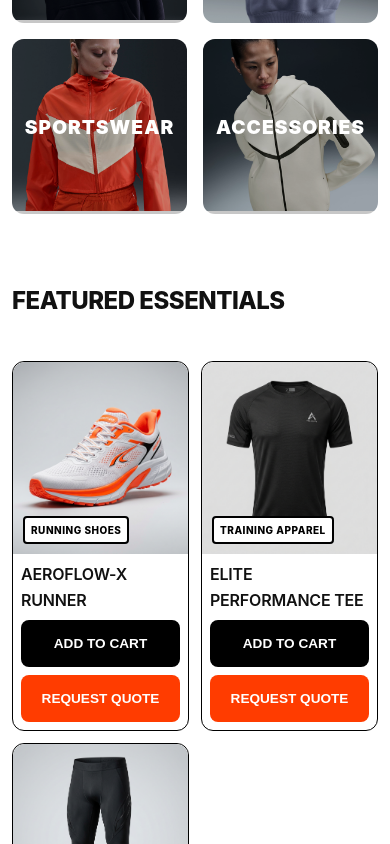
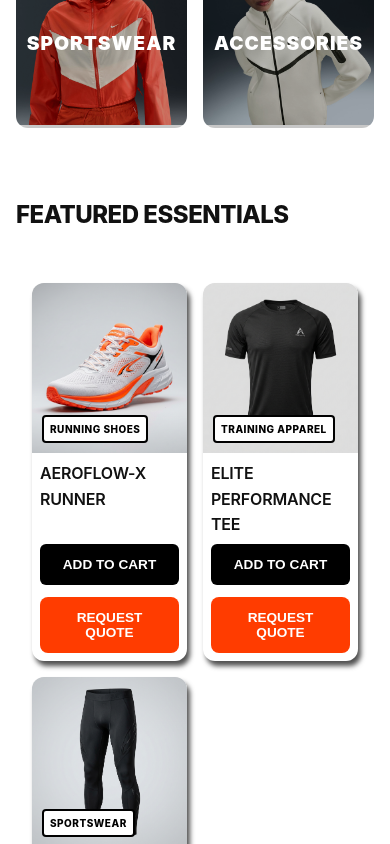
Before and after one commit to SamraanAhmed/zaliindustry, a Next.js app: page / in a window 390 px wide. Shown: the part 1156-2000 px from the top of the page. Built offline with nearby package versions, Linux system fonts and the light colour scheme.

Commit message:
feat: implement product listing, detail page styles, and quote context management

```diff
--- a/components/ProductCard.js
+++ b/components/ProductCard.js
@@ -31,64 +31,34 @@ const ProductCard = ({ product }) => {
         </Link>
         <div className="product-info">
           <h3 className="product-title">{product.name}</h3>
-          <div className="product-actions">
+          <div className="product-actions" style={{ display: 'flex', flexDirection: 'column', gap: '0.75rem', width: '100%' }}>
             <button
               className={`add-btn ${isAdded ? 'added' : ''}`}
               onClick={handleAdd}
+              style={{ padding: '0.8rem', fontSize: '0.85rem' }}
             >
               {isAdded ? 'Already in Cart' : 'Add to Cart'}
             </button>
             <button
               className="request-quote-btn"
               onClick={handleOpenQuote}
+              style={{
+                width: '100%',
+                padding: '0.8rem',
+                borderRadius: '8px',
+                background: '#ff3c00',
+                color: '#fff',
+                fontWeight: '900',
+                border: 'none',
+                cursor: 'pointer',
+                fontSize: '0.85rem',
+                textTransform: 'uppercase'
+              }}
             >
               Request Quote
             </button>
           </div>
         </div>
-
-        <style jsx>{`
-          .product-actions {
-            display: flex;
-            gap: 0.5rem;
-            width: 100%;
-          }
-          .add-btn, .request-quote-btn {
-            flex: 1;
-            padding: 0.8rem 0.5rem;
-            font-size: 0.75rem;
-            font-weight: 900;
-            text-transform: uppercase;
-            border-radius: 8px;
-            border: none;
-            cursor: pointer;
-            transition: all 0.2s;
-            white-space: nowrap;
-          }
-          .add-btn {
-            background: #000;
-            color: #fff;
-          }
-          .add-btn.added {
-            background: #eee;
-            color: #888;
-            cursor: default;
-          }
-          .request-quote-btn {
-             background: #ff3c00;
-             color: #fff;
-          }
-
-          @media (max-width: 480px) {
-            .product-actions {
-              flex-direction: column;
-            }
-            .add-btn, .request-quote-btn {
-              padding: 1rem;
-              font-size: 0.85rem;
-            }
-          }
-        `}</style>
       </div>
 
       <ProductQuoteModal
--- a/context/QuoteContext.js
+++ b/context/QuoteContext.js
@@ -13,7 +13,7 @@ export function QuoteProvider({ children }) {
       try {
         setQuoteItems(JSON.parse(savedQuote));
       } catch (e) {
-        console.error("Failed to parse quote list", e);
+        console.error("Failed to parse cart", e);
       }
     }
   }, []);
@@ -35,10 +35,10 @@ export function QuoteProvider({ children }) {
   const addToQuote = (product) => {
     setQuoteItems((prev) => {
       if (prev.find(item => item.id === product.id)) {
-        showToast(`"${product.name}" is already in your quote list.`);
+        showToast(`"${product.name}" is already in your cart.`);
         return prev;
       }
-      showToast(`Added "${product.name}" to your quote list!`);
+      showToast(`Added "${product.name}" to your cart!`);
       return [...prev, product];
     });
   };
--- a/styles/global.css
+++ b/styles/global.css
@@ -33,7 +33,7 @@ header, footer, main {
 
 @media (max-width: 640px) {
   .container {
-    padding: 0 12px;
+    padding: 0 16px;
   }
 }
 
--- a/styles/navbar.css
+++ b/styles/navbar.css
@@ -61,14 +61,15 @@
   display: flex;
   align-items: center;
   background-color: rgb(244, 244, 244);
-  padding: 10px 20px;
+  height: 50px;
+  padding: 0 30px;
   border-radius: 10px;
 }
 
 .nav-pill-container {
   display: flex;
   align-items: center;
-  gap: 1.5rem;
+  gap: 0.5rem;
 }
 
 .nav-pill-link {
@@ -80,18 +81,28 @@
   transition: color 0.3s;
   display: flex;
   align-items: center;
-  gap: 0.4rem;
   background: none;
   border: none;
+  background-color: transparent;
+  padding: 5px 10px;
   cursor: pointer;
 }
 
 .nav-pill-link:hover, .nav-pill-link.active {
-  color: #000;
+  background: rgba(255, 255, 255, 0.09);
+  box-shadow: 0 4px 30px rgba(0, 0, 0, 0.1);
+  backdrop-filter: blur(20px);
+  -webkit-backdrop-filter: blur(8.5px);
+  border: 1px solid rgba(255, 255, 255, 0.13);
+  padding: 5px 10px;
+  border-radius: 5px;
+  transition: background-color 0.5s ease-in-out;
+  backdrop-filter: blur(10px);
 }
 
 .dropdown-relative {
   position: relative;
+
 }
 
 .dropdown-menu-container {
@@ -300,7 +311,15 @@
 
 @media (max-width: 640px) {
   .navbar-header {
-    height: 58px;
+    height: 85px;
+    border-radius: 10px;
+    box-shadow:1px 1px 8px 1px rgba(0, 0, 0, 0.2);
+    position: fixed;
+  }
+  .navbar-container{
+    align-items: center;
+    justify-content: center;
+    margin: auto;
   }
   .action-icon-container {
     gap: 1rem;
--- a/styles/product.css
+++ b/styles/product.css
@@ -241,23 +241,24 @@
 @media (max-width: 640px) {
   .product-grid {
     grid-template-columns: repeat(2, 1fr) !important;
-    gap: 0.75rem !important;
-    padding: 1.5rem 0rem !important;
+    gap: 1rem !important;
+    padding: 2rem 1rem !important;
   }
 }
 
 .product-card {
   display: flex;
   flex-direction: column;
-  transition: transform 0.3s;
+  transition: transform 0.3s, box-shadow 0.3s;
   background-color: var(--secondary-color);
-  border: 1px solid #000;
   border-radius: 12px;
   height: 100%;
+  box-shadow: 3px 5px 5px 0px rgba(0, 0, 0, 0.69);
 }
 
 .product-card:hover {
-  transform: translateY(-8px);
+  transform: translateY(-4px);
+  box-shadow: 3px 5px 5px 0px rgba(249,1,1,0.69);
 }
 
 .product-img-wrapper {
@@ -322,7 +323,7 @@
 }
 
 .add-btn {
-  padding: 0.8rem;
+  padding: 0.5rem;
   background-color: var(--primary-color);
   color: var(--secondary-color);
   border-radius: 6px;
@@ -334,7 +335,7 @@
 }
 
 .view-btn {
-  padding: 0.8rem;
+  padding: 0.5rem;
   background-color: #fff;
   color: #000 !important;
   border: 1.5px solid #000;
@@ -1049,18 +1050,6 @@
   align-items: flex-start;
 }
 
-@media (max-width: 1024px) {
-  .shop-page-container {
-    padding: 4rem 1.5rem 3rem;
-  }
-}
-
-@media (max-width: 640px) {
-  .shop-page-container {
-    padding: 2.5rem 0.5rem 2rem;
-  }
-}
-
 .shop-sidebar {
   width: 200px;
   flex-shrink: 0;
```
